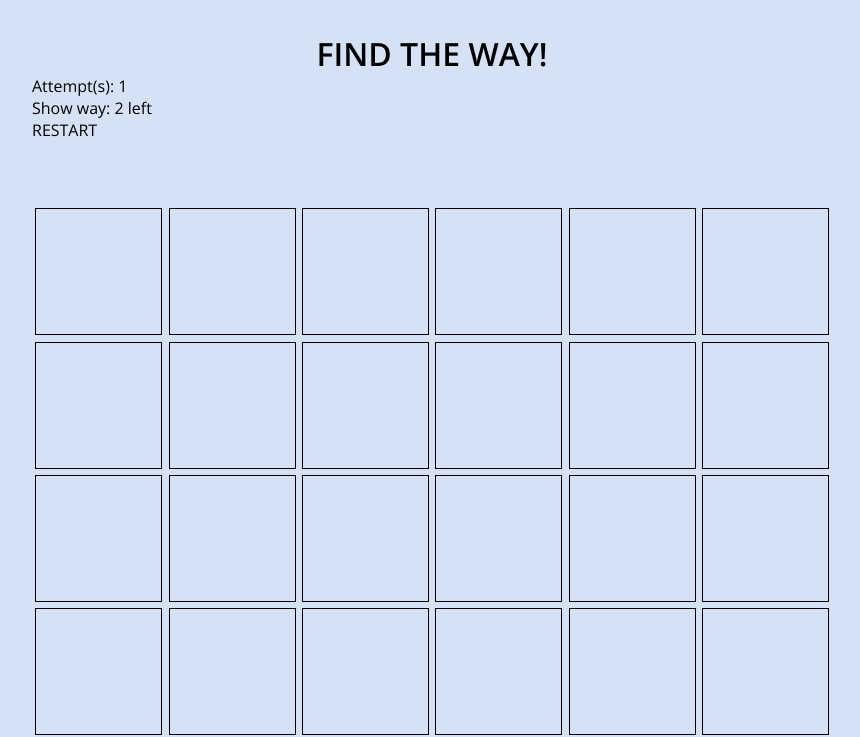
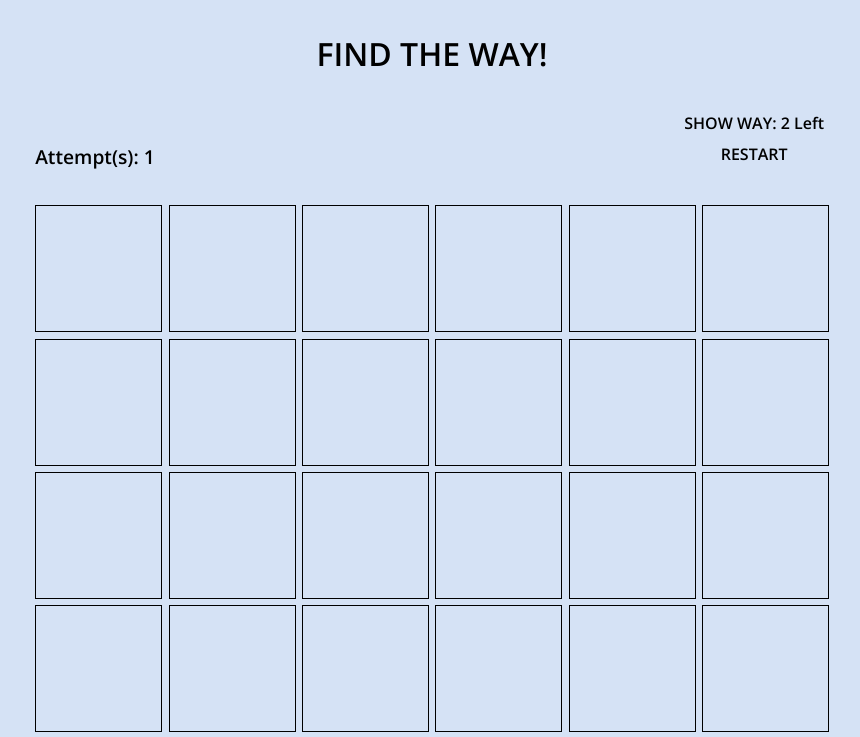
Before and after one commit to jeffoo713/find_the_way, a React app in the folder client/: page / in a window 1280 px wide. Shown: the top 737 px of the page, without its empty margins (208-1068 px from the left). Built offline with nearby package versions, Linux system fonts and the light colour scheme.

Commit message:
create and style BoardTopBar and improve functionality

```diff
--- a/client/src/components/Board/Board.tsx
+++ b/client/src/components/Board/Board.tsx
@@ -1,6 +1,7 @@
 import Cell from '../Cell/Cell';
 import './board.style.scss';
 import { useBoard } from '../hooks/useBoard';
+import BoardTopBar from '../BoardTopBar/BoardTopBar';
 
 function Board() {
   const widthSize = 6;
@@ -14,17 +15,18 @@ function Board() {
     restartBoard,
     handelClickCell,
     isCellCorrect,
+    success,
   } = useBoard(widthSize);
 
   return (
     <div>
-      <p>{`Attempt(s): ${attemptCount}`}</p>
-      <div>
-        <span onClick={() => temporaryShowWay()}>{`Show way: ${remainingShowWayCount} left`}</span>
-      </div>
-      <div>
-        <span onClick={() => restartBoard()}>RESTART</span>
-      </div>
+      <BoardTopBar
+        attemptCount={attemptCount}
+        remainingShowWayCount={remainingShowWayCount}
+        temporaryShowWay={temporaryShowWay}
+        restartBoard={restartBoard}
+        success={success}
+      />
       <div className='board' style={{ gridTemplateColumns: `repeat(${widthSize}, 1fr)` }}>
         {board.flat(1).map((cell, idx) => (
           <Cell
--- a/client/src/components/Board/board.style.scss
+++ b/client/src/components/Board/board.style.scss
@@ -2,5 +2,5 @@
   display: grid;
   width: 100vw;
   max-width: 800px;
-  margin-top: 4rem;
+  margin-top: 2rem;
 }
--- /dev/null
+++ b/client/src/components/BoardTopBar/BoardTopBar.tsx
@@ -0,0 +1,26 @@
+import './boardTopBar.style.scss';
+
+function BoardTopBar({
+  attemptCount,
+  remainingShowWayCount,
+  temporaryShowWay,
+  restartBoard,
+  success,
+}: BoardTopBarComp) {
+  return (
+    <div className='board-top-bar'>
+      <div className='attempt-counter-container'>
+        <p>{`Attempt(s): ${attemptCount}`}</p>
+      </div>
+      <div className='function-key-group'>
+        <span
+          onClick={() => temporaryShowWay()}
+          style={{ cursor: `${remainingShowWayCount && !success ? 'pointer' : 'not-allowed'}` }}
+        >{`SHOW WAY: ${remainingShowWayCount} Left`}</span>
+        <span onClick={() => restartBoard()}>RESTART</span>
+      </div>
+    </div>
+  );
+}
+
+export default BoardTopBar;
--- /dev/null
+++ b/client/src/components/BoardTopBar/boardTopBar.style.scss
@@ -0,0 +1,35 @@
+.board-top-bar {
+  display: flex;
+  justify-content: space-between;
+  font-weight: 600;
+  margin-top: 2rem;
+  padding: 0 0.2rem;
+
+  .attempt-counter-container {
+    display: flex;
+    flex-direction: column;
+    justify-content: end;
+    & > p {
+      font-size: 1.2rem;
+    }
+  }
+
+  .function-key-group {
+    display: flex;
+    flex-direction: column;
+    align-items: center;
+
+    & > span {
+      width: 100%;
+      text-align: center;
+      cursor: pointer;
+      padding: 0.3rem;
+
+      &:hover {
+        background-color: rgba(247, 236, 221, 0.7);
+        border-radius: .5rem;
+        transition: 0.7s;
+      }
+    }
+  }
+}
--- a/client/src/components/Cell/cell.style.scss
+++ b/client/src/components/Cell/cell.style.scss
@@ -2,4 +2,5 @@
   aspect-ratio: 1/1;
   border: 1px solid black;
   margin: 0.2rem;
+  cursor: pointer;
 }
--- a/client/src/components/hooks/useBoard.ts
+++ b/client/src/components/hooks/useBoard.ts
@@ -25,21 +25,21 @@ export const useBoard = (widthSize: number) => {
 
     const timer = setTimeout(() => {
       setShowWay(false);
-    }, 2000);
+    }, 1000);
 
     return () => {
       clearTimeout(timer);
     };
   }, [restartCount]);
 
-  const shouldIgnoreClick = (idx: number) =>
+  const shouldIgnoreCellClick = (idx: number) =>
     showWay ||
     success ||
     guessSequence.includes(idx) ||
     (guessSequence.length === 0 && idx >= widthSize);
 
   const handelClickCell = (idx: number) => {
-    if (shouldIgnoreClick(idx)) return;
+    if (shouldIgnoreCellClick(idx)) return;
 
     const numOfFoundCells = guessSequence.length;
     const nextCellIdx = sequence.at(numOfFoundCells);
@@ -68,7 +68,7 @@ export const useBoard = (widthSize: number) => {
   };
 
   const temporaryShowWay = () => {
-    if (showWay || remainingShowWayCount === 0) return;
+    if (showWay || remainingShowWayCount === 0 || success) return;
 
     setShowWay(true);
     setRemainingShowWayCount(prev => --prev);
@@ -86,5 +86,6 @@ export const useBoard = (widthSize: number) => {
     restartBoard,
     handelClickCell,
     isCellCorrect,
+    success,
   };
 };
```
Also changed, not shown: client/src/types/components/BoardTopBar.d.ts (added, +7 -0 lines).
